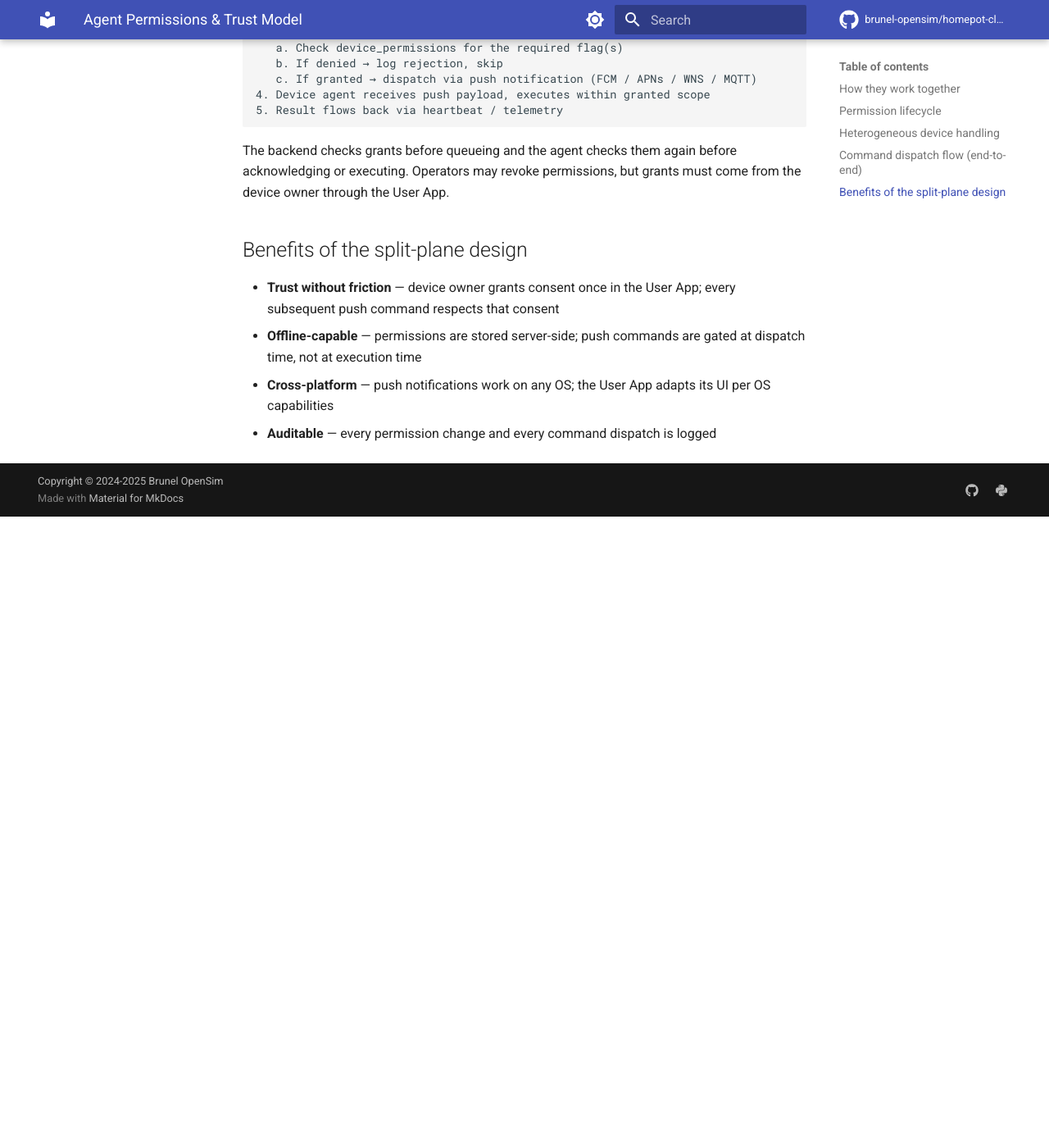
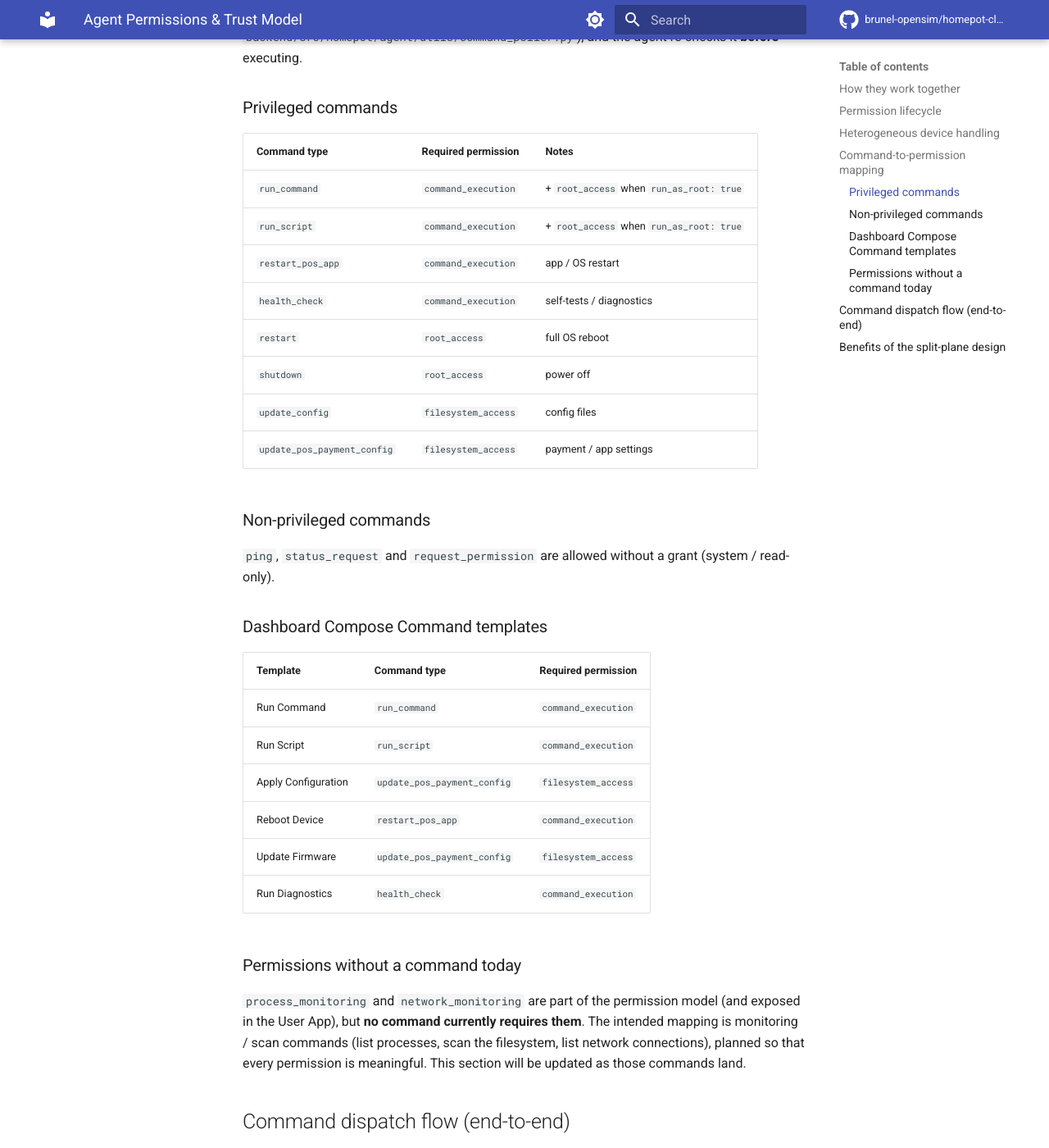
Before and after one commit to brunel-opensim/homepot-client, an MkDocs documentation site: the page built from docs/agent-permissions-trust-model.md, in a window 1280 px wide and 1400 px high, scrolled down 2075 px. Shown: the whole window at 82% size. Built offline with MkDocs 1.6.1 and Material for MkDocs 9.7.7, drawn with Linux system fonts in a browser that asks for light colours; comment, search, counter and statistics services are not loaded; the version menu is left out; before the commit the page ends 2705 px from its top, so only the background shows below that; some of the changed text lies outside the part shown.

Commit message:
docs(permissions): document the command-to-permission mapping
Add the authoritative command -> required-permission table to the trust model:
privileged commands (command_execution / root_access / filesystem_access),
non-privileged commands, the 6 Dashboard Compose Command templates, and a
note that process_monitoring / network_monitoring currently gate no command
(monitoring/scan commands are planned so every permission is meaningful).

````diff
--- a/docs/agent-permissions-trust-model.md
+++ b/docs/agent-permissions-trust-model.md
@@ -67,6 +67,51 @@ this through device-reported OS DNA (set at provision/registration time):
 A future capability-to-permission mapping layer will reject PATCH requests
 for permissions the device's OS cannot support.
 
+## Command-to-permission mapping
+
+Each command type dispatched to a device requires a specific
+`device_permissions` flag. The backend enforces this **before** queueing
+(`required_permissions_for_command` in
+`backend/src/homepot/agent/utils/command_poller.py`), and the agent
+re-checks it **before** executing.
+
+### Privileged commands
+
+| Command type | Required permission | Notes |
+|---|---|---|
+| `run_command` | `command_execution` | + `root_access` when `run_as_root: true` |
+| `run_script` | `command_execution` | + `root_access` when `run_as_root: true` |
+| `restart_pos_app` | `command_execution` | app / OS restart |
+| `health_check` | `command_execution` | self-tests / diagnostics |
+| `restart` | `root_access` | full OS reboot |
+| `shutdown` | `root_access` | power off |
+| `update_config` | `filesystem_access` | config files |
+| `update_pos_payment_config` | `filesystem_access` | payment / app settings |
+
+### Non-privileged commands
+
+`ping`, `status_request` and `request_permission` are allowed without a grant
+(system / read-only).
+
+### Dashboard Compose Command templates
+
+| Template | Command type | Required permission |
+|---|---|---|
+| Run Command | `run_command` | `command_execution` |
+| Run Script | `run_script` | `command_execution` |
+| Apply Configuration | `update_pos_payment_config` | `filesystem_access` |
+| Reboot Device | `restart_pos_app` | `command_execution` |
+| Update Firmware | `update_pos_payment_config` | `filesystem_access` |
+| Run Diagnostics | `health_check` | `command_execution` |
+
+### Permissions without a command today
+
+`process_monitoring` and `network_monitoring` are part of the permission model
+(and exposed in the User App), but **no command currently requires them**. The
+intended mapping is monitoring / scan commands (list processes, scan the
+filesystem, list network connections), planned so that every permission is
+meaningful. This section will be updated as those commands land.
+
 ## Command dispatch flow (end-to-end)
 
 ```
````
